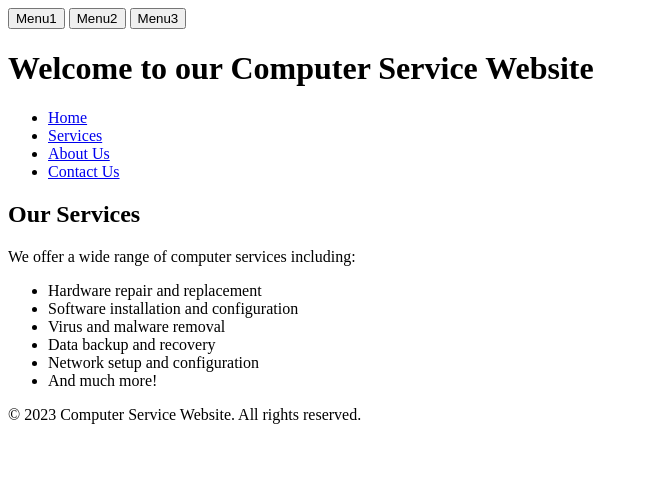
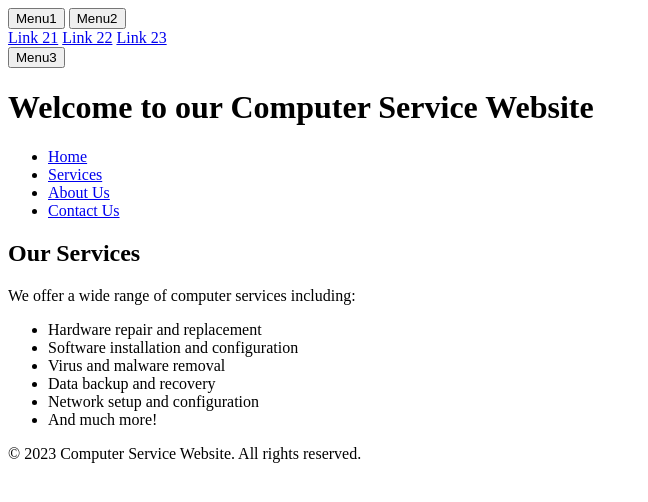
Before and after one commit to Vikinge/vikinge.github.io, a Jekyll site: the page built from README.md, in a window 1280 px wide. Shown: the top 502 px of the page, without its empty margins (0-648 px from the left). Built offline with Jekyll 4.4.1, drawn with Linux system fonts in a browser that asks for light colours; our own code applies the rules of GitHub Pages for plain Markdown files.

Commit message:
Update default.html

```diff
--- a/_layouts/default.html
+++ b/_layouts/default.html
@@ -51,15 +51,15 @@
 <body>
 
     <div class="dropdown">
-        <button class="dropbtn1">Menu1</button>
+        <button class="dropbtn3">Menu1</button>
         <div class="dropdown-content">
             <a href="#">Link 1</a>
             <a href="#">Link 2</a>
             <a href="#">Link 3</a>
         </div>
 
-        <button class="dropbtn2">Menu2</button>
-        <div class="dropdown-content">
+        <button class="dropbtn3">Menu2</button>
+        <div class="dropdown-content2">
             <a href="#">Link 21</a>
             <a href="#">Link 22</a>
             <a href="#">Link 23</a>
```
